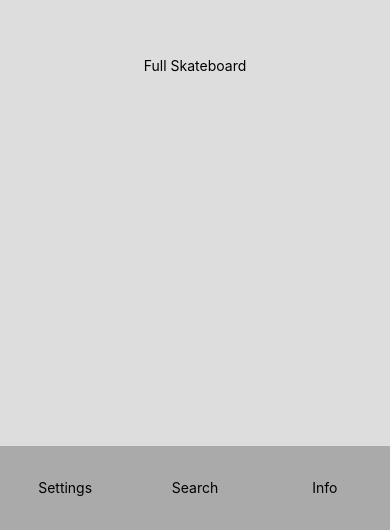
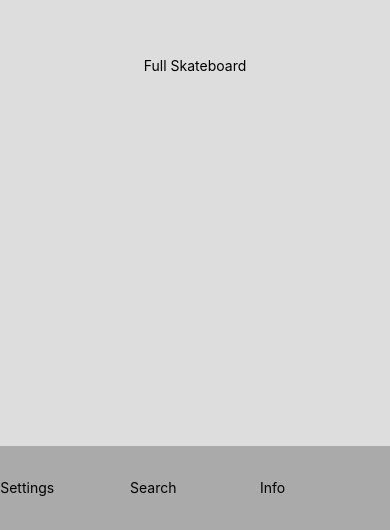
Before and after one commit to IgoVeyner/Nuts-Bolts, a React Native app: screen / in a window 390 px wide. Shown: the part 314-844 px from the top of the page. Built offline with nearby package versions, Linux system fonts and the light colour scheme.

Commit message:
add touchable

```diff
--- a/src/components/Menu.js
+++ b/src/components/Menu.js
@@ -1,12 +1,20 @@
 import React from 'react'
-import { View, Text, StyleSheet } from 'react-native'
+import { View, Text, StyleSheet, TouchableHighlight } from 'react-native'
 
 const Menu = () => {
   return (
     <View style={styles.menu}>
-      <Text style={styles.menuItem}>Settings</Text>
-      <Text style={styles.menuItem}>Search</Text>
-      <Text style={styles.menuItem}>Info</Text>
+      <TouchableHighlight style={styles.menuItem}>
+        <Text>Settings</Text>
+      </TouchableHighlight>
+
+      <TouchableHighlight style={styles.menuItem}>
+        <Text>Search</Text>
+      </TouchableHighlight>
+
+      <TouchableHighlight style={styles.menuItem}>
+        <Text>Info</Text>
+      </TouchableHighlight>
     </View>
   )
 }
```
